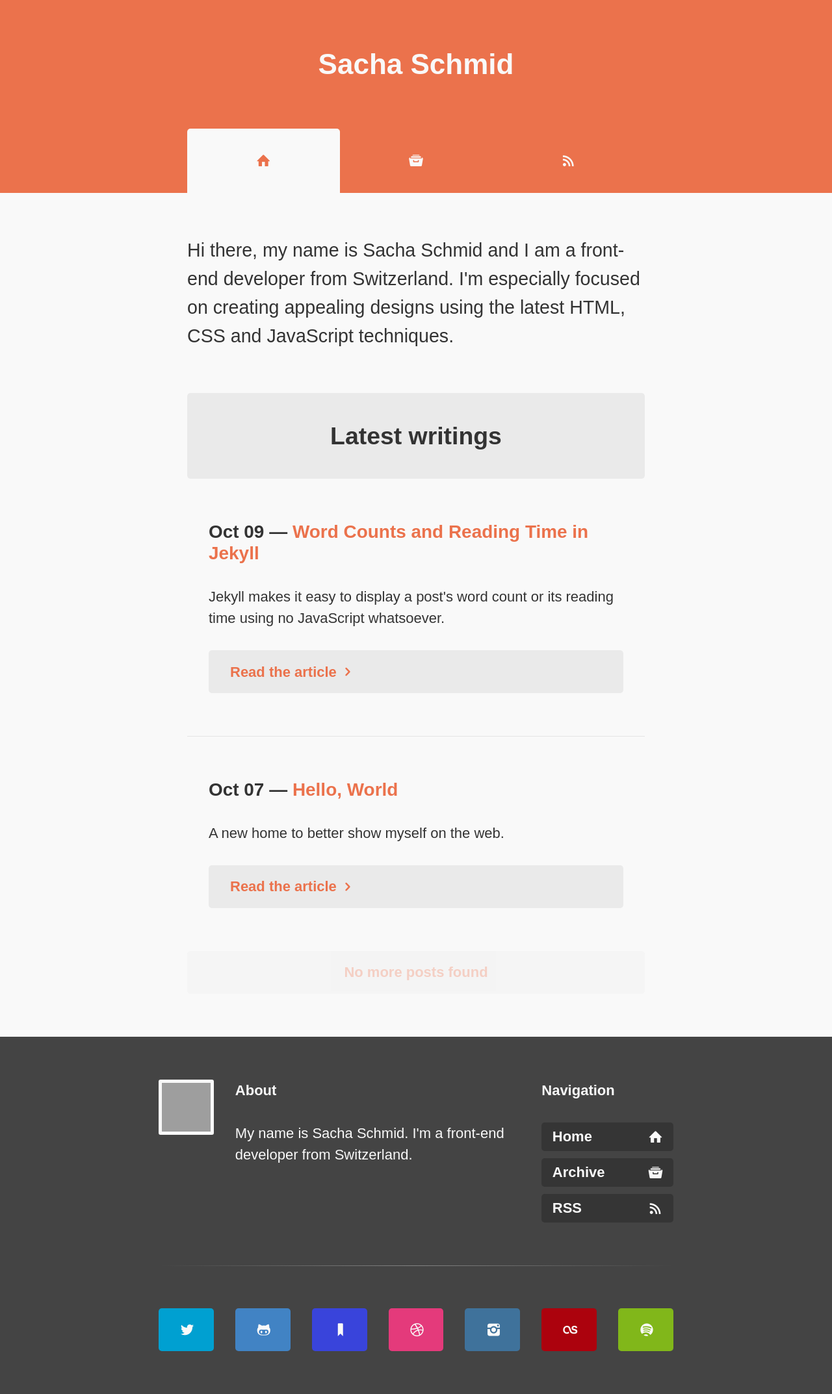
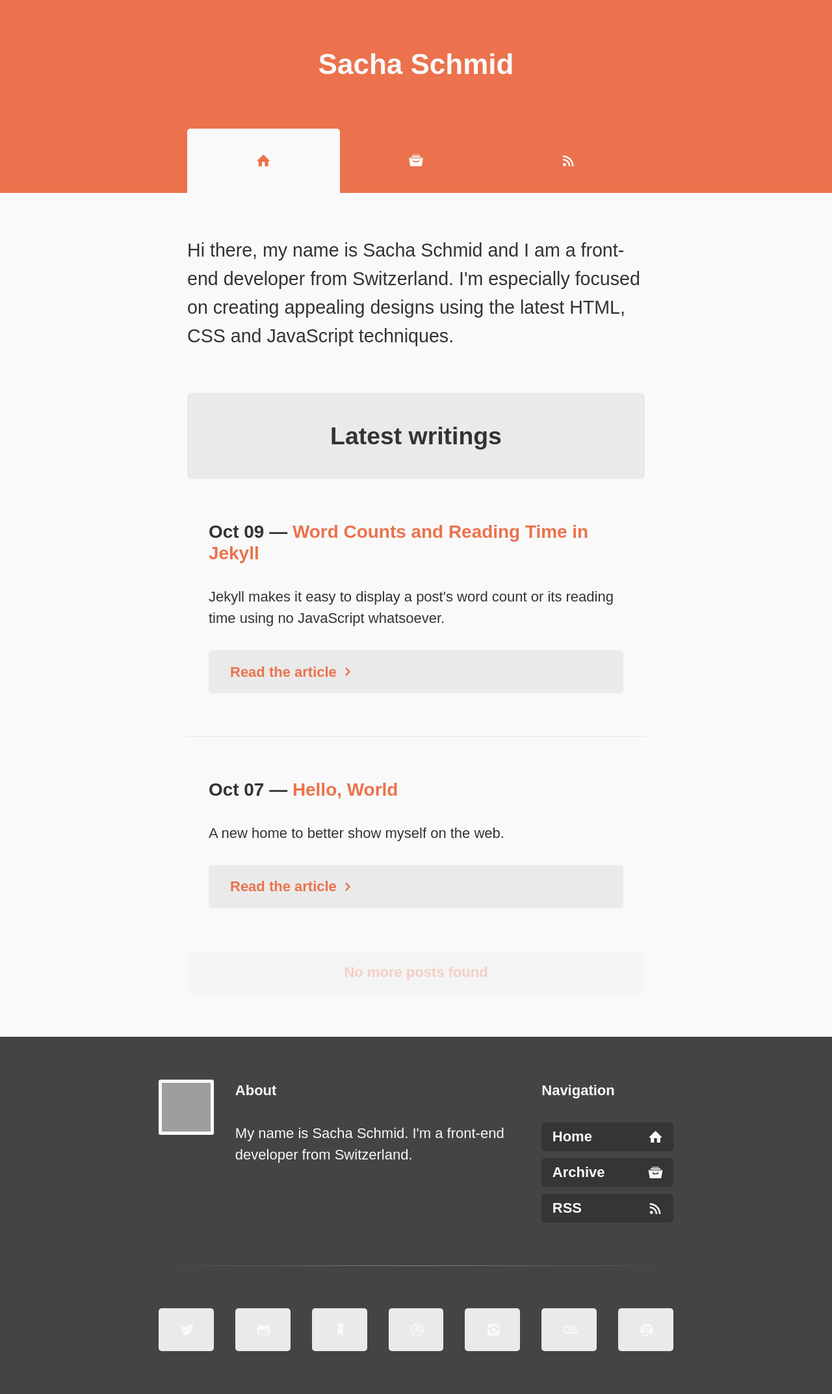
Before and after one commit to RadLikeWhoa/old.sacha.me, a Jekyll site: the page built from index.html, in a window 1280 px wide. Shown: the whole page at 65% size. Built offline with Jekyll 4.4.1, drawn with Linux system fonts in a browser that asks for light colours; some web fonts are replaced; Markdown is read by kramdown in place of the engine named in the settings; grey boxes are pictures that could not be loaded.

Commit message:
Mute social icons

```diff
--- a/assets/css/style.css
+++ b/assets/css/style.css
@@ -1004,68 +1004,36 @@ body {
   color: #f9f9f9;
 }
 
-.codepen {
-  background-color: #383839;
-}
-
 .codepen:hover {
-  background-color: #474748;
-}
-
-.dribbble {
-  background-color: #e43a7b;
+  color: #383839;
 }
 
 .dribbble:hover {
-  background-color: #e8558d;
-}
-
-.github {
-  background-color: #4183c4;
+  color: #e43a7b;
 }
 
 .github:hover {
-  background-color: #5892cb;
-}
-
-.instagram {
-  background-color: #3f729b;
+  color: #4183c4;
 }
 
 .instagram:hover {
-  background-color: #4882b1;
-}
-
-.lastfm {
-  background-color: #ac020d;
+  color: #3f729b;
 }
 
 .lastfm:hover {
-  background-color: #ca020f;
-}
-
-.pinboard {
-  background-color: #3944db;
+  color: #ac020d;
 }
 
 .pinboard:hover {
-  background-color: #535ce0;
-}
-
-.spotify {
-  background-color: #81b71a;
+  color: #3944db;
 }
 
 .spotify:hover {
-  background-color: #94d21e;
-}
-
-.twitter {
-  background-color: #00a0d1;
+  color: #81b71a;
 }
 
 .twitter:hover {
-  background-color: #00b7f0;
+  color: #00a0d1;
 }
 
 .site-footer {
```
Also changed, not shown: _src/scss/partials/_social.scss (+2 -6 lines).
